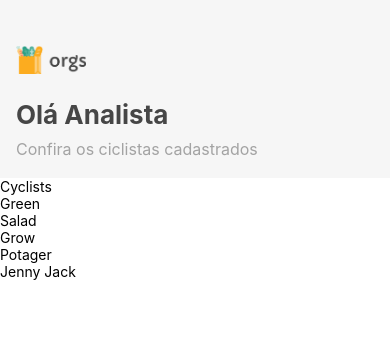
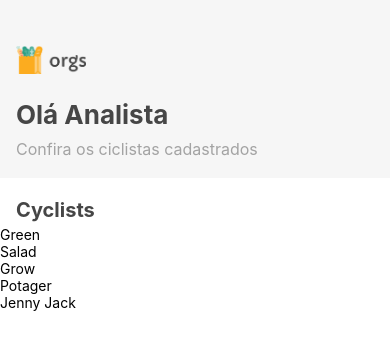
Before and after one commit to pedrocpacheco/React-Native-Hooks-Expo, a React Native app: screen / in a window 390 px wide. Shown: the top 350 px of the page. Built offline with nearby package versions, Linux system fonts and the light colour scheme.

Commit message:
styles: list tytle

```diff
--- a/src/views/Home/components/Cyclists.tsx
+++ b/src/views/Home/components/Cyclists.tsx
@@ -16,12 +16,24 @@ export default function Cyclists(){
   }, []);
 
   const ListHeader = () => {
-    return <Text>{ tytle } </Text>
+    return <Text style={styles.tytle}>{ tytle } </Text>
   }
 
   return <FlatList
           data={list}
           renderItem={({ item: { name } }) => <Text>{name}</Text>}
+          keyExtractor={({ name }) => name}
           ListHeaderComponent={ ListHeader }
           />
 }
+
+const styles = StyleSheet.create({
+  tytle: {
+    fontSize: 20,
+    lineHeight: 32,
+    marginHorizontal: 16,
+    marginTop: 16,
+    fontWeight: "bold",
+    color: "#464646"
+  }
+})
```
